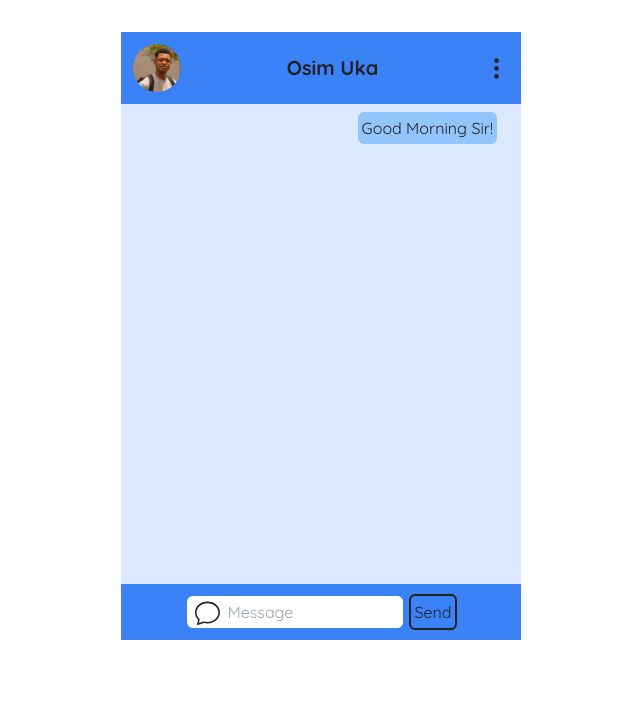
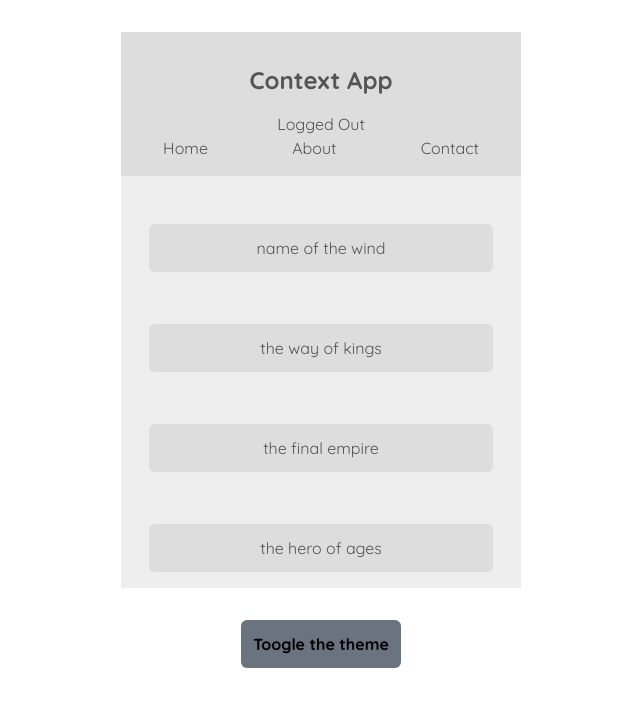
Before and after one commit to joshosim/using-context-api, a React (Create React App) app: page / in a window 1280 px wide. Shown: the top 706 px of the page, without its empty margins (319-959 px from the left). Built offline with nearby package versions, Linux system fonts and the light colour scheme.

Commit message:
just got to learn to use context in react js

```diff
--- a/src/App.js
+++ b/src/App.js
@@ -1,24 +1,27 @@
-// import React from "react";
-// import SongList from "./funcComponents/SongList";
-import ChatPage from "./chatPageComp/ChatPage";
-// import Navbar from "./components/Navbar";
-// import Booklist from "./components/Bokklist";
-// import ThemeContextProvider from "./context/ThemeContext";
-// import ThemeToggle from "./components/ThemeToggle";
-// import AuthContextProvider from "./context/AuthContext";
+import React from "react";
+//import SongList from "./funcComponents/SongList";
+//import ChatPage from "./chatPageComp/ChatPage";
+import Navbar from "./components/Navbar";
+import Booklist from "./components/Bokklist";
+import ThemeContextProvider from "./context/ThemeContext";
+import ThemeToggle from "./components/ThemeToggle";
+import AuthContextProvider from "./context/AuthContext";
+import BookContextProvider from "./context/BookContext";
 
 function App() {
   return (
     <div className="max-w-[400px] m-8 mx-auto text-center">
-      {/* <ThemeContextProvider>
+      <ThemeContextProvider>
         <AuthContextProvider>
           <Navbar />
-          <Booklist />
+          <BookContextProvider>
+            <Booklist />
+          </BookContextProvider>
           <ThemeToggle />
         </AuthContextProvider>
-      </ThemeContextProvider> */}
+      </ThemeContextProvider>
       {/* <SongList /> */}
-      <ChatPage />
+      {/* <ChatPage /> */}
     </div>
   );
 }
--- a/src/components/Bokklist.js
+++ b/src/components/Bokklist.js
@@ -1,33 +1,29 @@
-import React, { Component } from "react";
+import React from "react";
 import { ThemeContext } from "../context/ThemeContext";
+import { useContext } from "react";
+import { BookContext } from "../context/BookContext";
 
-class Booklist extends Component {
-  static contextType = ThemeContext;
-  render() {
-    const { isLightTheme, light, dark } = this.context;
+const Booklist = () => {
+  const { isLightTheme, light, dark } = useContext(ThemeContext);
+  const { books } = useContext(BookContext);
   const theme = isLightTheme ? light : dark;
   return (
-      <div
-        className="py-4"
-        style={{ background: theme.bg, color: theme.syntax }}
-      >
+    <div className="py-4" style={{ background: theme.bg, color: theme.syntax }}>
       <ul className="flex flex-col gap-5">
+        {books.map((book) => {
+          return (
             <li
+              key={book.id}
               style={{ background: theme.ui }}
               className="mt-8 mx-7 rounded-md py-3"
             >
-            The Way of the Lord
+              {book.title}
             </li>
-          <li style={{ background: theme.ui }} className="mx-7 rounded-md py-3">
-            How to discipline the flesh
-          </li>
-          <li style={{ background: theme.ui }} className="mx-7 rounded-md py-3">
-            Maximize your potential
-          </li>
+          );
+        })}
       </ul>
     </div>
   );
-  }
-}
+};
 
 export default Booklist;
--- a/src/components/Navbar.js
+++ b/src/components/Navbar.js
@@ -1,23 +1,13 @@
-import React, { Component } from "react";
+import React, { useContext } from "react";
 import { ThemeContext } from "../context/ThemeContext";
 import { AuthContext } from "../context/AuthContext";
 
-class Navbar extends Component {
-  render() {
-    return (
-      <AuthContext.Consumer>
-        {(authContext) => {
-          return (
-            <ThemeContext.Consumer>
-              {(themeContext) => {
-                const { isAuthenticated, toggleAuth } = authContext;
-                const { isLightTheme, light, dark } = themeContext;
+const Navbar = () => {
+  const { isLightTheme, light, dark } = useContext(ThemeContext);
+  const { isAuthenticated, toggleAuth } = useContext(AuthContext);
   const theme = isLightTheme ? light : dark;
   return (
-                  <nav
-                    style={{ background: theme.ui, color: theme.syntax }}
-                    className="py-4"
-                  >
+    <nav style={{ background: theme.ui, color: theme.syntax }} className="py-4">
       <h1 className="font-bold text-2xl m-4">Context App</h1>
       <div onClick={toggleAuth}>
         {isAuthenticated ? "Logged IN" : "Logged Out"}
@@ -29,13 +19,5 @@ class Navbar extends Component {
       </ul>
     </nav>
   );
-              }}
-            </ThemeContext.Consumer>
-          );
-        }}
-      </AuthContext.Consumer>
-    );
-  }
-}
-
+};
 export default Navbar;
--- a/src/components/ThemeToggle.js
+++ b/src/components/ThemeToggle.js
@@ -1,10 +1,9 @@
-import React, { Component } from "react";
+import React from "react";
 import { ThemeContext } from "../context/ThemeContext";
+import { useContext } from "react";
 
-class ThemeToggle extends Component {
-  static contextType = ThemeContext;
-  render() {
-    const { toggleTheme } = this.context;
+const ThemeToggle = () => {
+  const { toggleTheme } = useContext(ThemeContext);
   return (
     <button
       onClick={toggleTheme}
@@ -13,7 +12,6 @@ class ThemeToggle extends Component {
       Toogle the theme
     </button>
   );
-  }
-}
+};
 
 export default ThemeToggle;
--- /dev/null
+++ b/src/context/BookContext.js
@@ -0,0 +1,21 @@
+import React from "react";
+import { useState } from "react";
+import { createContext } from "react";
+
+export const BookContext = createContext();
+
+const BookContextProvider = (props) => {
+  const [books, setBooks] = useState([
+    { title: "name of the wind", id: 1 },
+    { title: "the way of kings", id: 2 },
+    { title: "the final empire", id: 3 },
+    { title: "the hero of ages", id: 4 },
+  ]);
+  return (
+    <BookContext.Provider value={{ books }}>
+      {props.children}
+    </BookContext.Provider>
+  );
+};
+
+export default BookContextProvider;
--- a/src/funcComponents/SongList.js
+++ b/src/funcComponents/SongList.js
@@ -1,4 +1,4 @@
-import React, { useState } from "react";
+import React, { useEffect, useState } from "react";
 import { v1 as uuid } from "uuid";
 import NewSongForm from "./NewSongForm";
 
@@ -8,9 +8,16 @@ const SongList = () => {
     { title: "Yield not to temptation", id: 2 },
     { title: "Holy, Holy, Holy", id: 3 },
   ]);
-  const addSong = (title) => [
-    setSongs([...songs, { title: title, id: uuid() }]),
-  ];
+  const [age, setAge] = useState(20);
+  const addSong = (title) => {
+    setSongs([...songs, { title: title, id: uuid() }]);
+  };
+  useEffect(() => {
+    console.log("Use Effect Hook Runs", songs);
+  }, [songs]);
+  useEffect(() => {
+    console.log("Use Effect Hook Runs", age);
+  }, [age]);
   return (
     <div>
       <ul>
@@ -19,6 +26,13 @@ const SongList = () => {
         })}
       </ul>
       <NewSongForm addSong={addSong} />
+      <button
+        onClick={() => {
+          setAge(age + 1);
+        }}
+      >
+        Add 1 to age: {age}
+      </button>
     </div>
   );
 };
```
Lines whose indentation alone changed are shown as unchanged.
